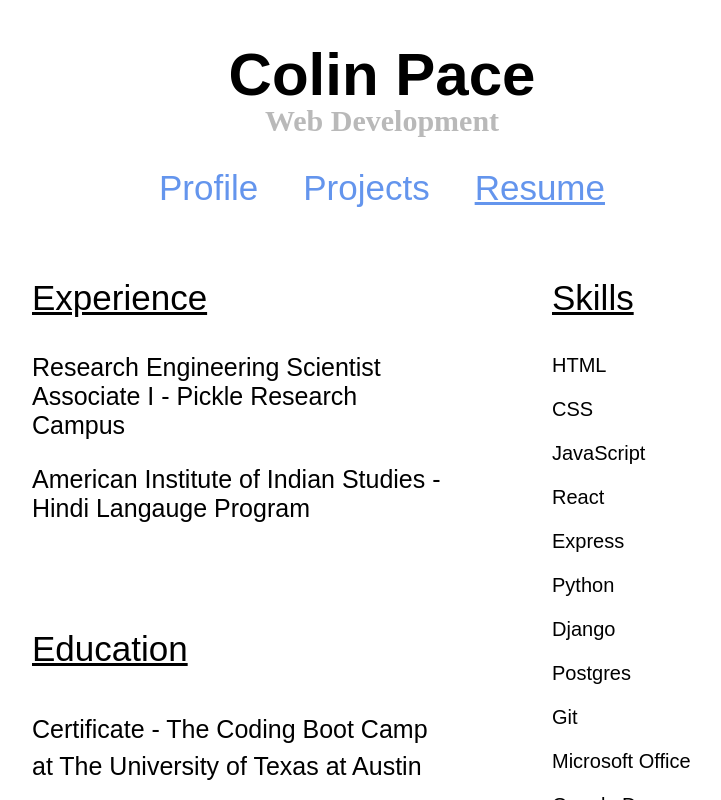
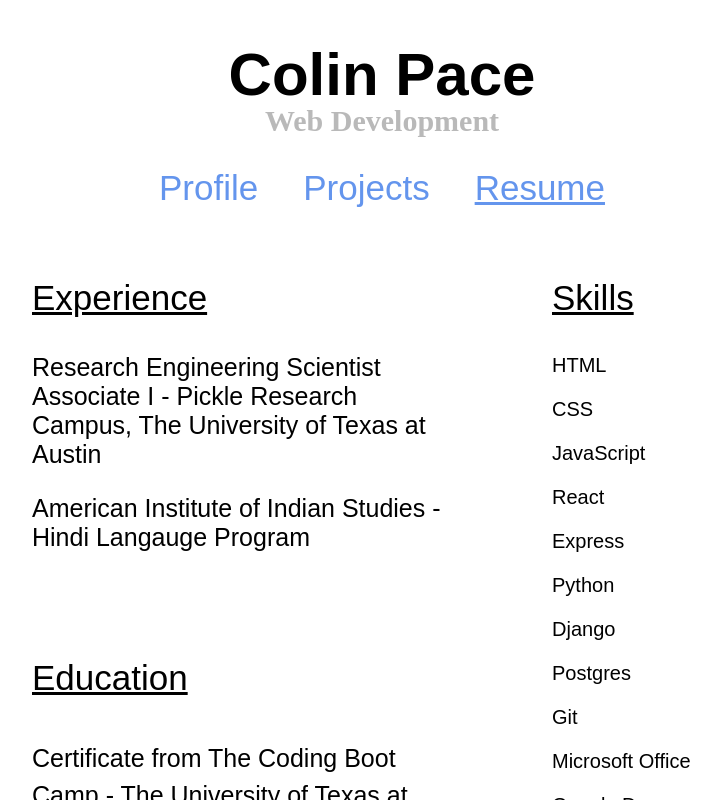
Before and after one commit to Colin-Pace/Portfolio, a React (Create React App) app: page / in a window 1280 px wide. Both pictures are taken after a click on the link "Resume". Shown: the top 800 px of the page, without its empty margins (258-979 px from the left). Built offline with nearby package versions, Linux system fonts and the light colour scheme.

Commit message:
updated resume

```diff
--- a/src/Resume.css
+++ b/src/Resume.css
@@ -55,6 +55,7 @@
   font-size: 20px;
   line-height: 120%;
   font-family: Arial, Helvetica, sans-serif;
+  width: 150%;
 }
 
 #experience {
--- a/src/Resume.js
+++ b/src/Resume.js
@@ -8,21 +8,21 @@ function Resume() {
         <div id = 'resumeLeft'>
           <div id = 'experience'>
             <p className = 'sideTitle'>Experience</p>
-            <p className = 'title'>Research Engineering Scientist Associate I - Pickle Research Campus</p>
+            <p className = 'title'>Research Engineering Scientist Associate I - Pickle Research Campus, The University of Texas at Austin</p>
             <p className = 'title'>American Institute of Indian Studies - Hindi Langauge Program</p>
           </div>
 
           <div className = 'edStint'>
             <p className = 'sideTitle'>Education</p>
-            <p className = 'school'>Certificate - The Coding Boot Camp at The University of Texas at Austin</p>
+            <p className = 'school'>Certificate from The Coding Boot Camp - The University of Texas at Austin</p>
           </div>
 
           <div className = 'edStint'>
-            <p className = 'school'>MA - The University of Texas at Austin</p>
+            <p className = 'school'>MA in Asian Cultures and Languages - The University of Texas at Austin</p>
           </div>
 
           <div className = 'edStint'>
-            <p className = 'school'>BA - The University of Texas at Austin</p>
+            <p className = 'school'>BA in Anthropology - The University of Texas at Austin</p>
           </div>
         </div>
         <div id = 'resumeRight'>
```
